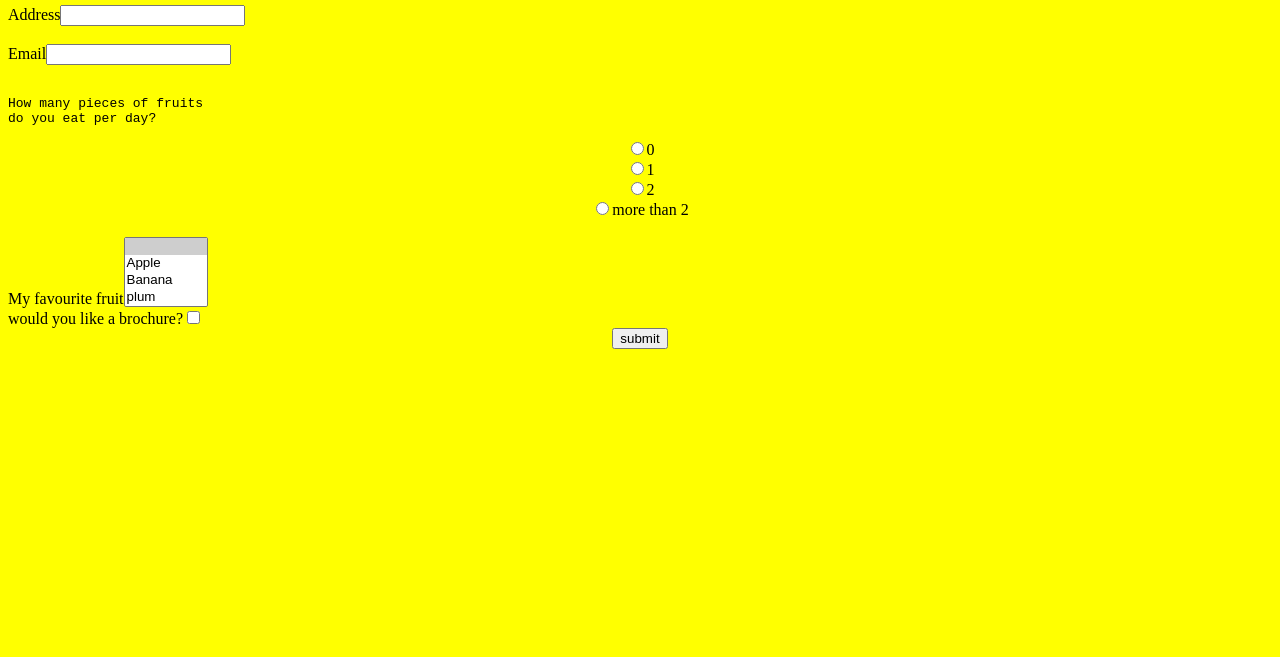
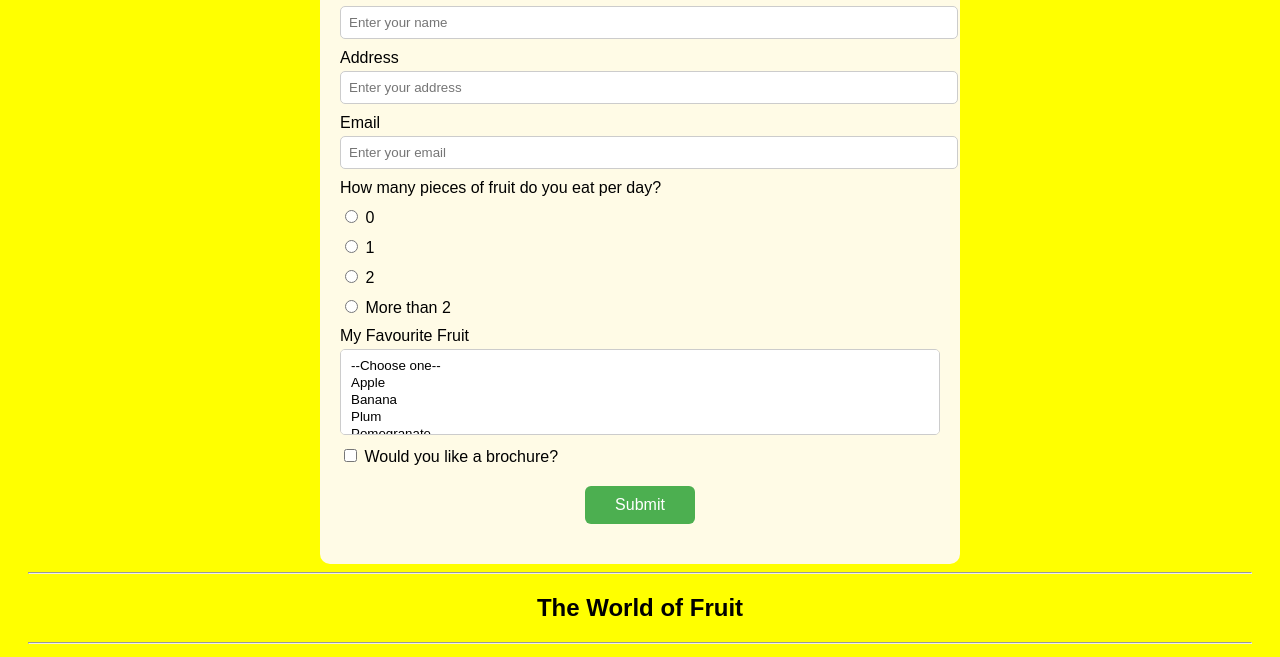
Before and after one commit to Harish-raju-454/htmlproject, a plain HTML site: page index.html in a window 1280 px wide. Shown: the part 180-837 px from the top of the page. Before the commit the page ends 800 px from the top, so only its background shows below. Drawn offline with Linux system fonts and the light colour scheme.

Commit message:
Updated index.html and added fruit.html

```diff
--- a/index.html
+++ b/index.html
@@ -1,3 +1,92 @@
+<!DOCTYPE html>
+<html lang="en">
+<head>
+  <meta charset="UTF-8" />
+  <title>Fruit Survey</title>
+  <style>
+    body {
+      background-color: yellow;
+      font-family: Arial, sans-serif;
+      padding: 20px;
+    }
+    .container {
+      max-width: 600px;
+      margin: auto;
+      background: #fffbe6;
+      padding: 20px;
+      border-radius: 10px;
+    }
+    h2 {
+      text-align: center;
+    }
+    label {
+      display: block;
+      margin-top: 10px;
+    }
+    select, input[type="text"], input[type="email"] {
+      width: 100%;
+      padding: 8px;
+      margin-top: 4px;
+      border-radius: 5px;
+      border: 1px solid #ccc;
+    }
+    .radio-group, .checkbox-group {
+      margin: 10px 0;
+    }
+    .submit-btn {
+      display: block;
+      margin: 20px auto;
+      padding: 10px 30px;
+      background: #4CAF50;
+      color: white;
+      border: none;
+      border-radius: 6px;
+      font-size: 16px;
+      cursor: pointer;
+    }
+  </style>
+</head>
+<body>
+  <div class="container">
+    <h2>The World of Fruit</h2>
+    <h2>Fruit Survey</h2>
+
+    <form>
+      <label for="name">Name</label>
+      <input type="text" name="name" id="name" placeholder="Enter your name" required />
+
+      <label for="address">Address</label>
+      <input type="text" name="address" id="address" placeholder="Enter your address" required />
+
+      <label for="email">Email</label>
+      <input type="email" name="email" id="email" placeholder="Enter your email" required />
+
+      <label>How many pieces of fruit do you eat per day?</label>
+      <div class="radio-group">
+        <label><input type="radio" name="number" value="0"> 0</label>
+        <label><input type="radio" name="number" value="1"> 1</label>
+        <label><input type="radio" name="number" value="2"> 2</label>
+        <label><input type="radio" name="number" value="more than 2"> More than 2</label>
+      </div>
+
+      <label for="fruit">My Favourite Fruit</label>
+      <select name="select-fruit" id="fruit" size="4">
+        <option value="">--Choose one--</option>
+        <option value="Apple">Apple</option>
+        <option value="Banana">Banana</option>
+        <option value="Plum">Plum</option>
+        <option value="Pomegranate">Pomegranate</option>
+      </select>
+
+      <div class="checkbox-group">
+        <label><input type="checkbox" name="brochure"> Would you like a brochure?</label>
+      </div>
+
+      <input class="submit-btn" type="submit" value="Submit" />
+    </form>
+  </div>
+</body>
+</html>
 <html>
 <body bgcolor="yellow">
   <center><hr><h2>The World of Fruit</h2><hr></center>
```
Also changed, not shown: fruit.html (added, +117 -0 lines).
